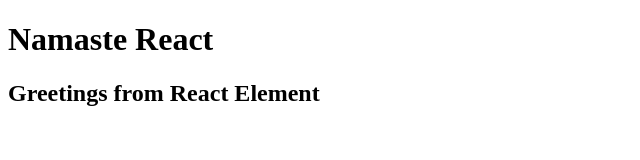
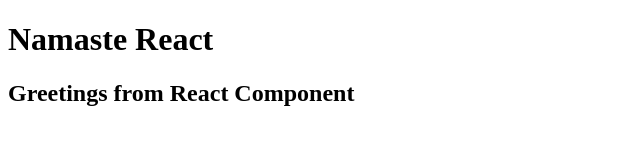
Before and after one commit to shivamgpt01/Food-Delivery-App, a React (Vite) app: page / in a window 1280 px wide. Shown: the top 160 px of the page, without its empty margins (0-640 px from the left). Built offline with nearby package versions, Linux system fonts and the light colour scheme.

Commit message:
Rendering React Component inside a React element

```diff
--- a/App.js
+++ b/App.js
@@ -1,13 +1,15 @@
 import React from "react";
 import ReactDOM from "react-dom/client";
 
-//Rendering react element inside another react element
-const innerElement = <h2>Greetings from React Element</h2>; //React Element - JS object
+//Rendering React Component inside a React element
+const InnerComponent = () => (
+  <h2>Greetings from React Component</h2> //React Element - JS object
+);
 
 const outerElement = (
   <div>
     <h1>Namaste React</h1>
-    {innerElement}
+    <InnerComponent />
   </div>
 );
 
```
